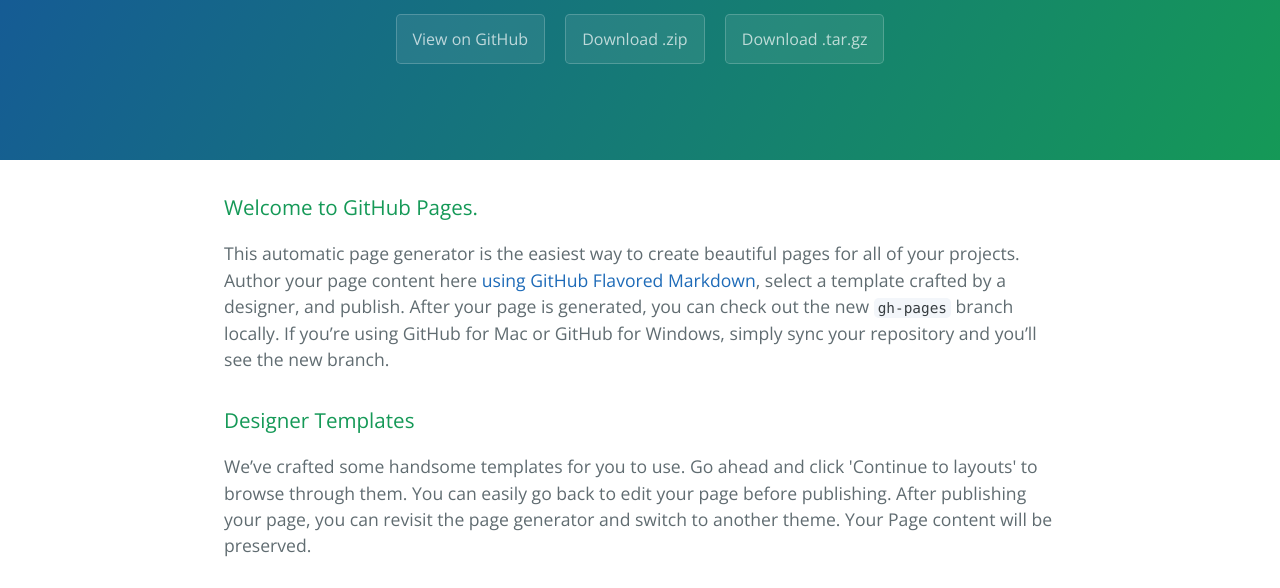
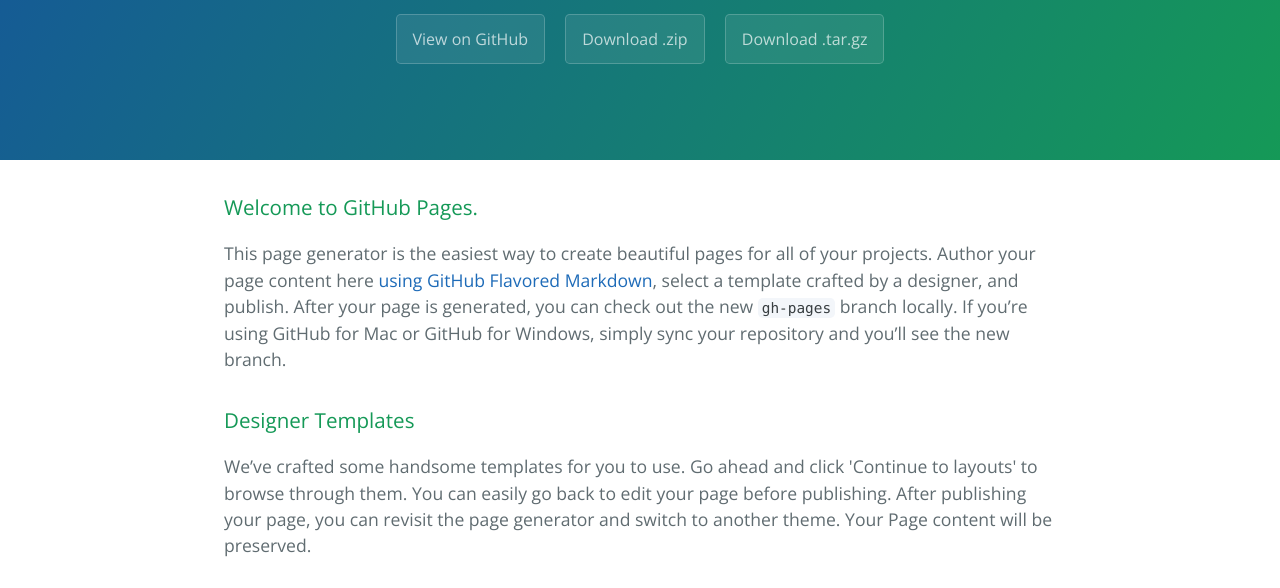
Before and after one commit to dj-tech/scratch, a plain HTML site: page index.html in a window 1280 px wide. Shown: the part 176-764 px from the top of the page. Drawn offline with nearby package versions, Linux system fonts and the light colour scheme.

Commit message:
Update index.html

```diff
--- a/index.html
+++ b/index.html
@@ -22,7 +22,7 @@
       <h3>
 <a id="welcome-to-github-pages" class="anchor" href="#welcome-to-github-pages" aria-hidden="true"><span class="octicon octicon-link"></span></a>Welcome to GitHub Pages.</h3>
 
-<p>This automatic page generator is the easiest way to create beautiful pages for all of your projects. Author your page content here <a href="https://guides.github.com/features/mastering-markdown/">using GitHub Flavored Markdown</a>, select a template crafted by a designer, and publish. After your page is generated, you can check out the new <code>gh-pages</code> branch locally. If you’re using GitHub for Mac or GitHub for Windows, simply sync your repository and you’ll see the new branch.</p>
+<p>This page generator is the easiest way to create beautiful pages for all of your projects. Author your page content here <a href="https://guides.github.com/features/mastering-markdown/">using GitHub Flavored Markdown</a>, select a template crafted by a designer, and publish. After your page is generated, you can check out the new <code>gh-pages</code> branch locally. If you’re using GitHub for Mac or GitHub for Windows, simply sync your repository and you’ll see the new branch.</p>
 
 <h3>
 <a id="designer-templates" class="anchor" href="#designer-templates" aria-hidden="true"><span class="octicon octicon-link"></span></a>Designer Templates</h3>
```
